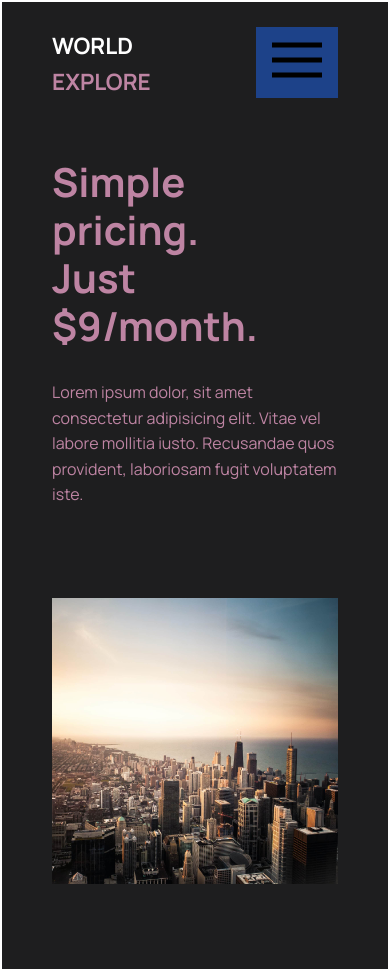
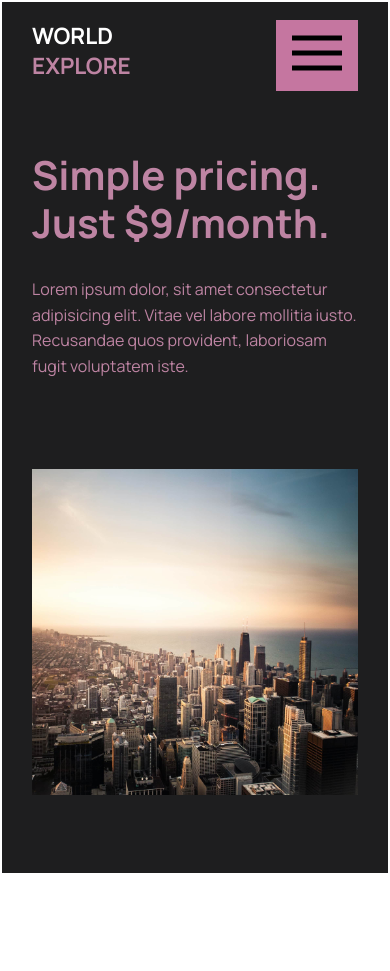
Before and after one commit to rud-y/worldexplore, a React (Vite) app: page /pricing in a window 390 px wide. After the commit the page ends 875 px from the top, so only its background shows below. Built offline with nearby package versions, Linux system fonts and the light colour scheme; data requests are answered from the project's data file.

Commit message:
Button and burger menu/mobile navigation fix

```diff
--- a/data/cities.json
+++ b/data/cities.json
@@ -1,17 +1,5 @@
 {
   "cities": [
-    {
-      "id": "9b48",
-      "cityName": "Esposende",
-      "country": "Portugal",
-      "emoji": "🇵🇹",
-      "date": "2025-12-05T17:04:33.459Z",
-      "notes": "Lovely.",
-      "position": {
-        "lat": 41.53158361174009,
-        "lng": -8.777007793227751
-      }
-    },
     {
       "id": "8a8d",
       "cityName": "Brussels",
@@ -23,6 +11,18 @@
         "lat": 50.84583876895451,
         "lng": 4.344296021350754
       }
+    },
+    {
+      "id": "8db8",
+      "cityName": "Aalborg",
+      "country": "",
+      "emoji": null,
+      "date": "2026-01-01T09:48:25.000Z",
+      "notes": "Lovely cinnamon danish.",
+      "position": {
+        "lat": 0,
+        "lng": 0
+      }
     }
   ]
 }
--- a/src/components/Button.module.css
+++ b/src/components/Button.module.css
@@ -1,5 +1,4 @@
 .btn {
-  /* color: inherit; */
   color: var(--color-light--2);
   background-color: var(--color-dark--2);
   text-transform: uppercase;
--- a/src/components/Button.tsx
+++ b/src/components/Button.tsx
@@ -1,12 +1,16 @@
 import styles from './Button.module.css'
+
+type ButtonProps = React.ButtonHTMLAttributes<HTMLButtonElement>;
 
 export default function Button({
   children,
   onClick,
   type,
-}) {
+  className,
+  ...props
+}: ButtonProps ) {
   return (
-    <button onClick={onClick} className={`${styles.btn} ${styles}`}>
+    <button onClick={onClick} className={`${styles.btn} ${className}`}>
       {children}
     </button>
   );
--- a/src/components/PageNav.module.css
+++ b/src/components/PageNav.module.css
@@ -8,20 +8,21 @@
   list-style: none;
   display: flex;
   align-items: center;
-  gap: 4rem;
+  gap: 3rem;
 }
 
 .nav a:link,
 .nav a:visited {
-  text-decoration: none;
-  color: var(--color-light--1);
-  text-transform: uppercase;
-  font-size: 1.5rem;
-  font-weight: 600;
+ color: var(--color-light--1);
+ font-size: 1.5rem;
+ font-weight: 800;
+ line-height: 3rem;
+ text-transform: uppercase;
+ text-decoration: none;
 }
 
 /* CSS Modules feature */
-.nav a:global(.active) {
+/* .nav a:global(.active) {
   color: var(--color-light--3);
 }
 
@@ -31,4 +32,4 @@ a.ctaLink:visited {
   color: var(--color-dark--1);
   padding: 0.8rem 2rem;
   border-radius: 7px;
-}
+} */
--- /dev/null
+++ b/src/components/PageNavBurger.module.css
@@ -0,0 +1,5 @@
+.btn {
+ background-color: var(--color-light--3);
+ color: var(--color-dark--2);
+ z-index: 1000;
+}
--- a/src/components/PageNavBurger.tsx
+++ b/src/components/PageNavBurger.tsx
@@ -1,24 +1,29 @@
 import PageNavBurgerList from "./PageNavBurgerList";
 import Button from "./Button";
 import { useState } from "react";
+import styles from './PageNavBurger.module.css';
 
 function PageNavBurger() {
  const [open, setOpen] = useState(false);
-  const burger = <img src="burger-menu.svg" alt="Burger menu navigation" />;
-  const openMenu = <div>X</div>
 
   function handleBurgerClick() {
    setOpen(open => !open)
   }
 
   return (
-   <>
-    <Button type={Button} onClick={handleBurgerClick}>{open ? openMenu : burger}</Button>
-    {open &&
-    (<PageNavBurgerList />)
-    }
-   </>
-  )
+    <>
+      <Button
+        className={styles.btn}
+        onClick={handleBurgerClick}
+        type="button"
+        aria-label={open ? "Close menu" : "Open menu"}
+        aria-expanded={open}
+      >
+        {open ? "X" : <img src="burger-menu.svg" alt="Open navigation menu" />}
+      </Button>
+      {open && <PageNavBurgerList />}
+    </>
+  );
 }
 
 export default PageNavBurger;
--- a/src/components/PageNavBurgerList.module.css
+++ b/src/components/PageNavBurgerList.module.css
@@ -1,17 +1,13 @@
 .items {
  list-style: none;
- border: 1px solid var(--color-dark--2);
- background-color: var(--color-dark--1);
+ background-color: var(--color-dark--0);
  display: flex;
  flex-direction: column;
+ margin: 0.2rem;
  padding: 1rem;
  position: absolute;
- top: 9rem;
- right: 2rem;
+ top: 0;
+ right: 0;
+ left: 0;
+ z-index: 900;
 }
-
-li {
- color: var(--color-light--1);
- font-size: 20px;
- line-height: 4rem;
-}
--- a/src/components/User.module.css
+++ b/src/components/User.module.css
@@ -1,5 +1,5 @@
 .user {
-  position: absolute;
+  position: fixed;
   top: 0;
   left: 0;
   background-color: var(--color-dark--2);
--- a/src/contexts/FakeAuthContext.tsx
+++ b/src/contexts/FakeAuthContext.tsx
@@ -56,7 +56,7 @@ function AuthProvider({children}) {
 function useAuth() {
  const context = useContext(AuthContext)
 
- if(context === undefined) throw new Error('AuthContext was used outside of AuthProvider')
+ if(context === null) throw new Error('AuthContext was used outside of AuthProvider')
 
   return context;
 }
--- a/src/index.css
+++ b/src/index.css
@@ -7,7 +7,7 @@
   --color-brand--1: #1259dd;
   --color-brand--2: #1d4289;
 
-  --color-dark--0: #131213;
+  --color-dark--0: #111111;
   --color-dark--1: #1e1e1f;
   --color-dark--2: #1d4289;
   --color-dark--3: #173469;
--- a/src/pages/Login.module.css
+++ b/src/pages/Login.module.css
@@ -1,6 +1,7 @@
  .login {
    margin: 0.2rem;
-   padding: 0.4rem 1rem;
+   /* padding: 0.4rem 1rem; */
+   padding: 1.8rem 3rem;
    background-color: var(--color-dark--1);
    min-height: calc(100vh - 5rem);
  }
--- a/src/pages/Product.module.css
+++ b/src/pages/Product.module.css
@@ -1,6 +1,6 @@
 .product {
   margin: 0.2rem;
-  padding: 2.5rem 5rem;
+  padding: 1.8rem 3rem;
   background-color: var(--color-dark--1);
   min-height: calc(100vh - 5rem);
 }
```
